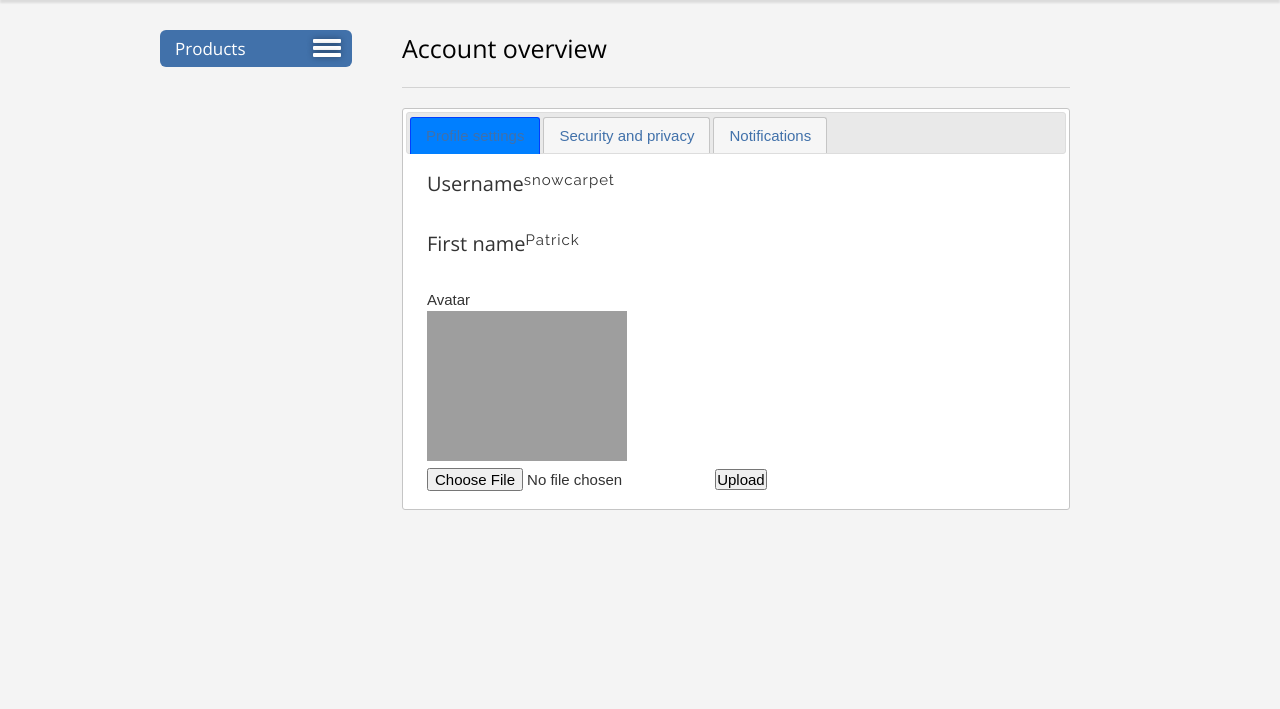
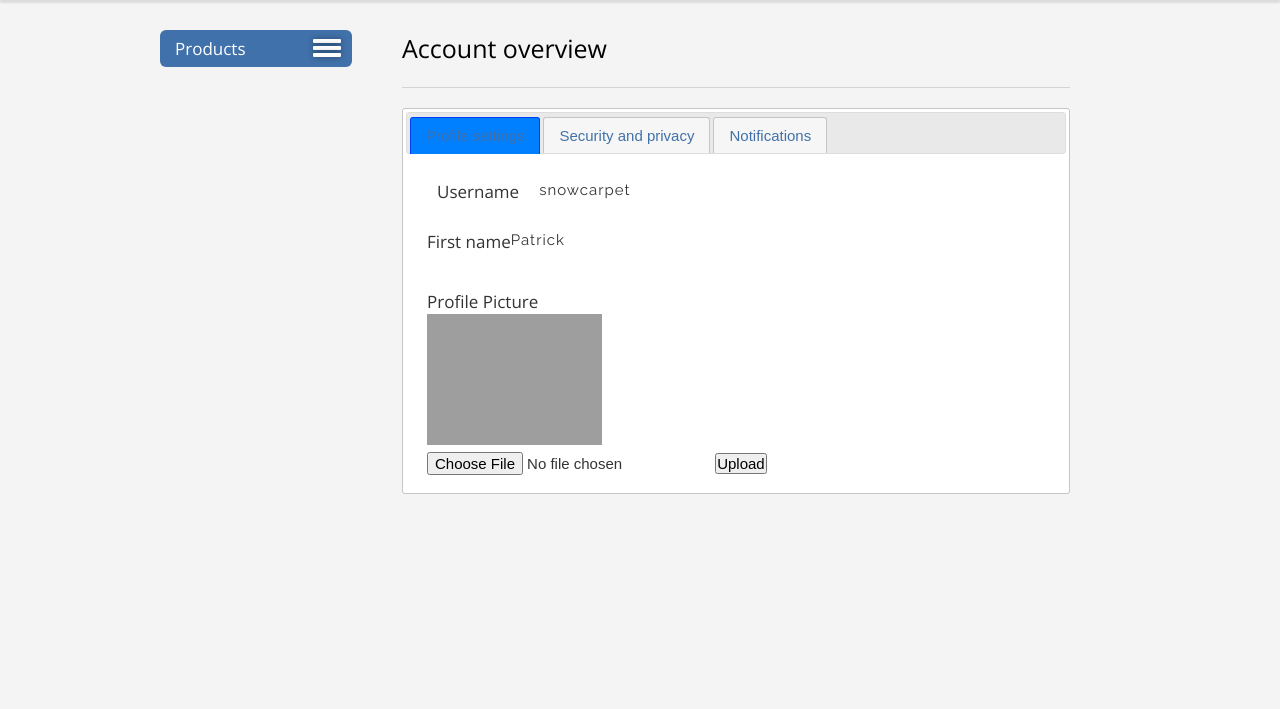
Before and after one commit to seafewd/dankey, a PHP site: page /dankey/public/account.php in a window 1280 px wide. Shown: the part 218-927 px from the top of the page. Run offline with PHP 8.4, Linux system fonts and the light colour scheme; a user stored in the database is signed in; some web fonts are replaced; grey boxes are pictures that could not be loaded.

Commit message:
account style

```diff
--- a/css/profile_page.css
+++ b/css/profile_page.css
@@ -1,3 +1,5 @@
+
+
 .profile-info {
     display: flex;
 }
@@ -12,7 +14,34 @@
     display: flex;
     flex-basis: 50%;
 }
-img {
-    width: 200px;
+.profile-settings {
+    display: flex;
+    flex-basis: 100%;
+    flex-flow: row wrap;
+}
+
+.username h3 {
+    display: flex;
+    flex-basis: 30%;
+    box-sizing: border-box;
+    padding: 10px;
+}
+
+.username p {
+    display: flex;
+    flex-basis: 70%;
+    box-sizing: border-box;
+    padding: 10px;
+
+}
+
+.profile-image-wrap {
+    display: flex;
+    flex-basis: 50%;
+    box-sizing: border-box;
+}
+
+.profile-image img {
+    max-width: 175px;
     height: auto;
 }
--- a/public/account.php
+++ b/public/account.php
@@ -66,17 +66,20 @@ if(isSet($_POST['upload'])){
     </ul>
 
     <div id="profile-settings">
-        <div class="userinfo">
-            <h2><?php echo t("username") ?></h2>
-            <p><?php echo $username ?></p>
-        </div>
-        <div class="userinfo">
-            <h2><?php echo t("first_name") ?></h2>
-            <p><?php echo $firstname ?></p>
+        <div class="profile-settings-text">
+            <div class="userinfo username">
+                <h3><?php echo t("username") ?></h3>
+                <p><?php echo $username ?></p>
+            </div>
+            <div class="userinfo firstname">
+                <h3><?php echo t("first_name") ?></h3>
+                <p><?php echo $firstname ?></p>
+            </div>
         </div>
         <div class="profile-image-wrap">
-            <div class="profile-overview"
-            <h2><?php echo t("avatar") ?></h2>
+            <div class="image-heading">
+                <h3>Profile Picture</h3>
+            </div>
         </div>
         <div class="profile-image">
             <img alt="Your profile picture" src="<?php rootDir(); ?>img/avatars/<?php echo $_SESSION['avatar'] ?>"/>
@@ -87,29 +90,29 @@ if(isSet($_POST['upload'])){
         </form>
     </div>
     <div id="security-privacy">
-        <div class="userinfo">
-            <h2><?php echo t("address") ?></h2>
+        <div class="userinfo address">
+            <h3><?php echo t("address") ?></h3>
             <p><?php echo $address ?></p>
         </div>
-        <div class="userinfo">
-            <h2><?php echo t("email") ?></h2>
+        <div class="userinfo email">
+            <h3><?php echo t("email") ?></h3>
             <p><?php echo $email ?></p>
         </div>
-        <div class="userinfo">
-        <h2><?php echo t("phone") ?></h2>
+        <div class="userinfo phone">
+        <h3><?php echo t("phone") ?></h3>
             <p><?php echo $phone ?></p>
         </div>
     </div>
     <div id="notifications">
         <div class="userinfo">
-            <h2><?php echo t("language") ?></h2>
+            <h3><?php echo t("language") ?></h3>
             <p><?php echo $language ?></p>
         </div>
         <div class="userinfo">
-            <h2><?php echo t("last_name") ?></h2> <p><?php echo $lastname ?></p>
+            <h3><?php echo t("last_name") ?></h3> <p><?php echo $lastname ?></p>
         </div>
         <div class="userinfo">
-            <h2><?php echo t("city") ?></h2> <p><?php echo $city ?></p>
+            <h3><?php echo t("city") ?></h3> <p><?php echo $city ?></p>
         </div>
     </div>
 
```
